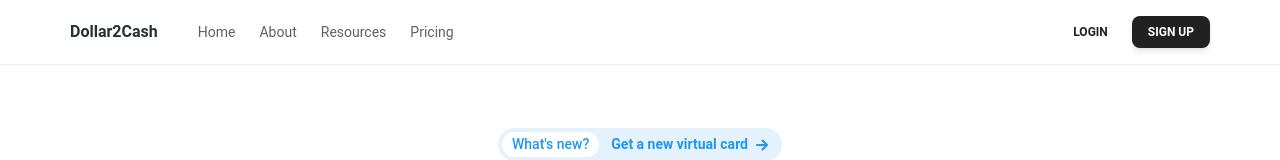
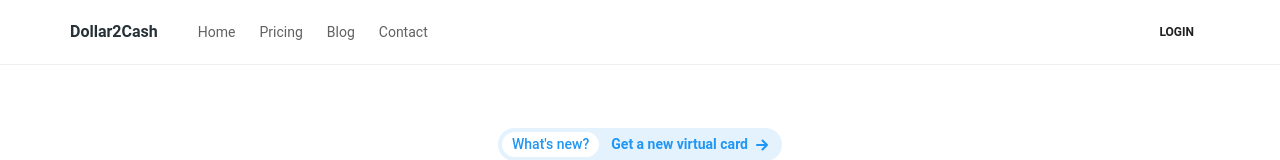
Before and after one commit to dropnowsanu/d2c, a Next.js app: page / in a window 1280 px wide. Shown: the top 160 px of the page. Built offline with nearby package versions, Linux system fonts and the light colour scheme.

Commit message:
Header Update

```diff
--- a/app/components/Headers.js
+++ b/app/components/Headers.js
@@ -52,16 +52,15 @@ export function Headers() {
           </Typography>
           <ul className="ml-10 hidden items-center gap-6 lg:flex">
             <NavItem>Home</NavItem>
-            <NavItem>About</NavItem>
-            <NavItem>Resources</NavItem>
             <NavItem>Pricing</NavItem>
+            <NavItem>Blog</NavItem>
+            <NavItem>Contact</NavItem>
           </ul>
-          <div className="ml-auto hidden gap-2 lg:flex">
+          <div className="ml-auto  gap-2 lg:flex">
             <Button variant="text" size="sm">
               login
             </Button>
-            <Button size="sm">sign up</Button>
-          </div>
+
             <IconButton
               size="sm"
               variant="text"
@@ -76,20 +75,18 @@ export function Headers() {
               )}
             </IconButton>
           </div>
+        </div>
         <MobileNav open={open}>
           <div className="container mx-auto mt-3 border-t border-blue-gray-50 px-2 pt-4">
             <ul className="flex flex-col gap-4">
               <NavItem>Home</NavItem>
-              <NavItem>About</NavItem>
-              <NavItem>Resources</NavItem>
               <NavItem>Pricing</NavItem>
+              <NavItem>Blog</NavItem>
+              <NavItem>Contact</NavItem>
             </ul>
-            <div className="mt-8 mb-4 flex gap-2">
-              <Button variant="outlined" size="sm" fullWidth>
-                login
-              </Button>
+            <div className="mt-8 mb-4">
               <Button size="sm" fullWidth>
-                sign up
+                Create an Account
               </Button>
             </div>
           </div>
```
Lines whose indentation alone changed are shown as unchanged.
